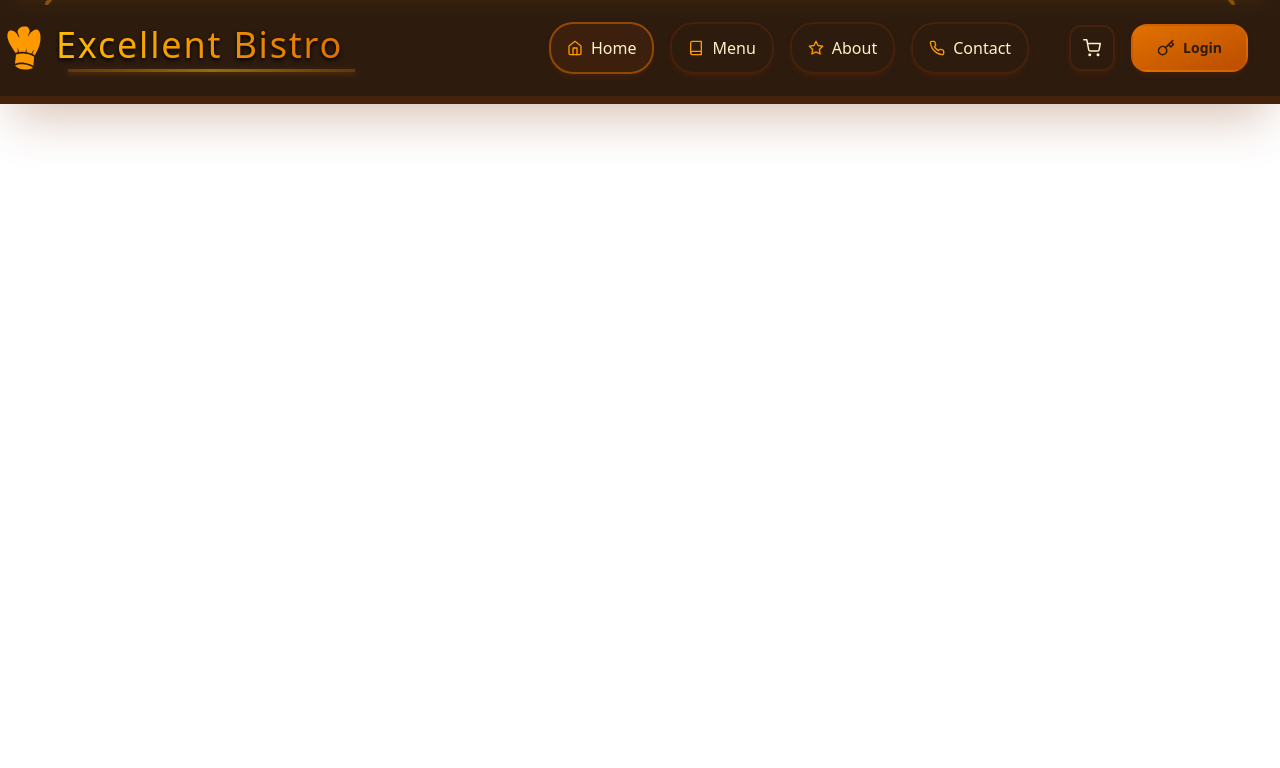
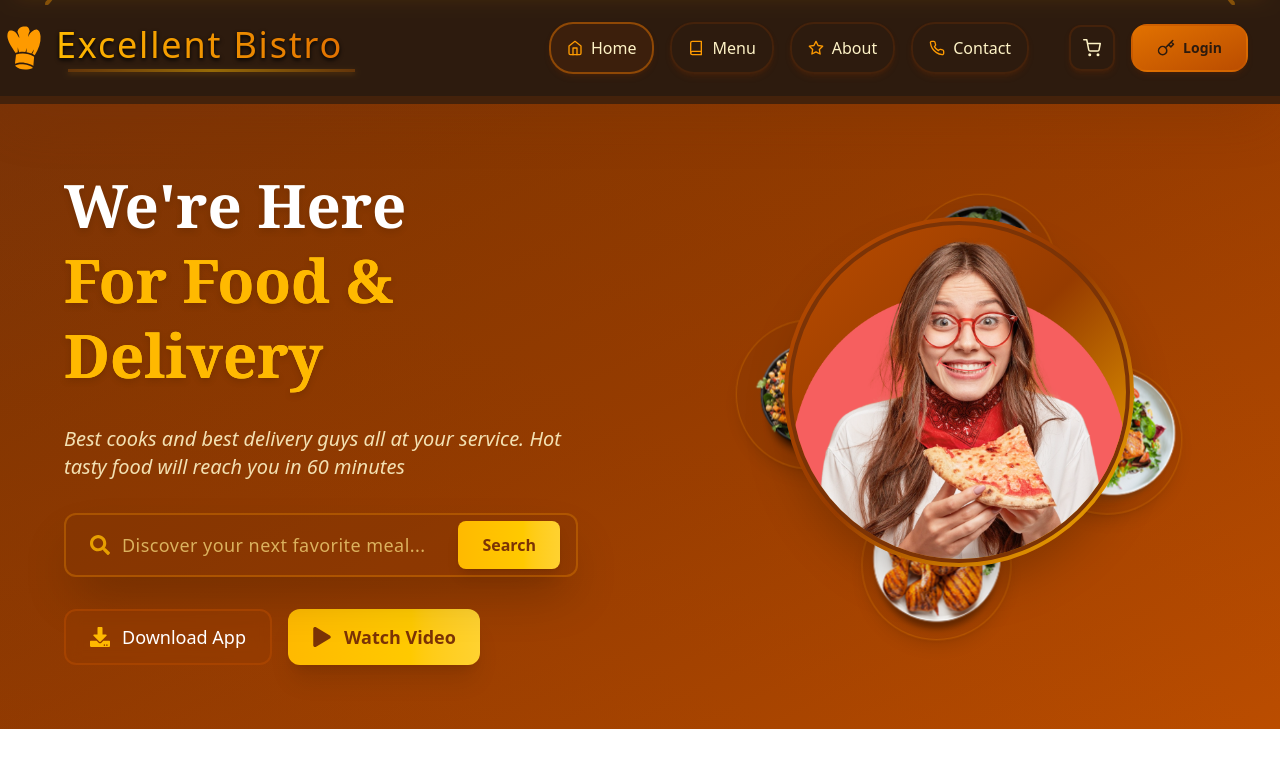
Before and after one commit to OgbonnaBlessed/excellent-bistro, a React (Vite) app in the folder frontend/: page / in a window 1280 px wide. Shown: the top 768 px of the page. Built offline with nearby package versions, Linux system fonts and the light colour scheme.

Commit message:
feat: add home page banner

```diff
--- /dev/null
+++ b/frontend/src/components/Banner/Banner.jsx
@@ -0,0 +1,129 @@
+import { useState } from 'react'
+import { FaDownload, FaPlay, FaSearch, FaTimes } from 'react-icons/fa'
+import { bannerAssets } from '../../assets/dummydata'
+
+const Banner = () => {
+    const [searchQuery, setSearchQuery] = useState('');
+    const [showVideo, setShowVideo] = useState(false);
+    const { bannerImage, orbitImages, video } = bannerAssets;
+
+    const handleSearch = (e) => {
+        e.preventDefault();
+        console.log('Searching for:', searchQuery);
+    }
+
+    return (
+        <div className="relative">
+            <div className="bg-gradient-to-br from-amber-900 via-amber-800 to-amber-700 text-white py-16 px-4 sm:px-4 relative overflow-hidden">
+                <div className="absolute inset-0 bg-gradient-to-r from-amber-900/20 to-amber-700/10" />
+
+                <div className="max-w-6xl mx-auto flex flex-col md:flex-row items-center gap-12 relative z-10">
+                    {/* LEFT CONTENT */}
+                    <div className="flex-1 space-y-8 relative md:pr-8 lg:pr-19 text-center md:text-left">
+                        <h1 className="text-4xl sm:text-4xl md:text-5xl lg:text-6xl font-bold leading-tight font-serif drop-shadow-md">
+                            We're Here <br />
+                            <span className="text-amber-400 bg-gradient-to-r from-amber-400 to-amber-300 bg-clip-text">
+                                For Food & Delivery
+                            </span>
+                        </h1>
+
+                        <p className="text-lg md:text-lg lg:text-xl font-playfair italic sm:text-xl text-amber-100 max-w-xl opacity-90 mx-auto md:mx-0">
+                            Best cooks and best delivery guys all at your service. Hot tasty food will reach you in 60 minutes
+                        </p>
+
+                        <form
+                            onSubmit={handleSearch}
+                            className="relative max-w-2xl mx-auto md:mx-0 group"
+                        >
+                            <div className="relative flex items-center bg-amber-900/30 rounded-xl border-2 border-amber-500/30 shadow-2xl hover:bg-amber-400/50 transition-all duration-300">
+                                <div className="pl-6 pr-3 py-4">
+                                    <FaSearch className="text-xl text-amber-400/80" />
+                                </div>
+                                <input
+                                    type="text"
+                                    value={searchQuery}
+                                    onChange={(e) => setSearchQuery(e.target.value)}
+                                    placeholder='Discover your next favorite meal...'
+                                    className='w-full py-4 pr-6 bg-transparent outline-none placeholder-amber-200/70 text-lg font-medium tracking-wide'
+                                />
+                                <button
+                                    type="submit"
+                                    className='mr-4 px-6 py-3 bg-gradient-to-r from-amber-400 to-amber-300 rounded-lg font-semibold text-amber-900 hover:from-amber-300 hover:to-amber-200 transition-all duration-300 shadow-lg hover:shadow-amber-300/20'
+                                >
+                                    Search
+                                </button>
+                            </div>
+                        </form>
+
+                        <div className='flex flex-wrap gap-4 justify-center md:justify-start mt-6'>
+                            <button className='group flex items-center gap-3 bg-amber-800/30 hover:bg-amber-800/50 px-6 py-3 rounded-xl transition-all duration-300 border-2 border-amber-700/50 hover:border-amber-400 backdrop-blur-sm'>
+                                <FaDownload className='text-xl text-amber-400 group-hover:animate-bounce' />
+                                <span className='text-lg'>Download App</span>
+                            </button>
+
+                            <button
+                                onClick={() => setShowVideo(true)}
+                                className='group flex items-center gap-3 bg-gradient-to-r from-amber-400 to-amber-300 hover:from-amber-300 hover:to-amber-200 px-6 py-3 rounded-xl transition-all duration-300 shadow-xl hover:shadow-amber-300/30'
+                            >
+                                <FaPlay className='text-xl text-amber-900' />
+                                <span className='text-lg text-amber-900 font-semibold'>Watch Video</span>
+                            </button>
+                        </div>
+                    </div>
+
+                    {/* RIGHT CONTAINER WITH ORBITAL IMAGES */}
+                    <div className="flex-1 relative group mt-8 md:mt-0 min-h-[300px] sm:min-h-[400px]">
+                        {/* MAIN IMG */}
+                        <div className='relative rounded-full p-1 bg-gradient-to-br from-amber-700 via-amber-800 to-amber-400 shadow-2xl z-20 w-[250px] xs:w-[300px] sm:w-[350px] h-[250px] xs:h-[300px] sm:h-[350px] mx-auto'>
+                            <img
+                                src={bannerImage}
+                                alt="Banner"
+                                className='rounded-full border-4 xs:border-8 border-amber-900 w-full h-full object-cover object-top'
+                            />
+                            <div className='absolute inset-0 rounded-full bg-gradient-b from-transparent to-amber-900/40 mix-blend-color'/>
+                        </div>
+
+                        {/* ORBITAL IMAGES */}
+                        {orbitImages.map((imgSrc, index) => (
+                            <div
+                                key={index}
+                                className={`absolute left-1/2 top-1/2 -translate-x-1/2 -translate-y-1/2 ${index === 0 ? 'orbit' : `orbit-delay-${index * 5}`} w-[80px] xs:w-[100px] sm:w-[150px] h-[80px] xs:h-[100px] sm:h-[150px]`}
+                            >
+                                {/* ORBITAL IMAGES */}
+                                <img
+                                    src={imgSrc}
+                                    alt={`Orbiting ${index + 1}`}
+                                    className='w-full h-full rounded-full border border-amber-500/30 shadow-lg bg-amber-900/20 p-1 object-cover'
+                                />
+                            </div>
+                        ))}
+                    </div>
+                </div>
+            </div>
+
+            {/* VIDEO MODAL */}
+            {showVideo && (
+                <div className='fixed inset-0 flex items-center justify-center z-50 bg-black/90 backdrop-blur-lg p-4'>
+                    <button
+                        onClick={() => setShowVideo(false)}
+                        className='absolute top-6 right-6 text-amber-400 hover:text-amber-300 text-3xl z-10 transition-all'
+                    >
+                        <FaTimes />
+                    </button>
+
+                    <div className='w-full max-w-4xl mx-auto'>
+                        <video
+                            controls
+                            autoPlay
+                            className='w-full aspect-video object-contain rounded-lg shadow-2xl'
+                        >
+                            <source src={video} type='video/mp4' />
+                        </video>
+                    </div>
+                </div>
+            )}
+        </div>
+    )
+}
+
+export default Banner
--- a/frontend/src/components/Navbar/Navbar.jsx
+++ b/frontend/src/components/Navbar/Navbar.jsx
@@ -1,4 +1,3 @@
-/* eslint-disable react-hooks/exhaustive-deps */
 import React, { useEffect, useState } from 'react'
 import { GiChefToque, GiForkKnifeSpoon } from "react-icons/gi";
 import { NavLink, useLocation, useNavigate } from 'react-router-dom';
--- a/frontend/src/index.css
+++ b/frontend/src/index.css
@@ -1 +1,26 @@
 @import "tailwindcss";
+
+.orbit {
+    animation: orbit 20s linear infinite;
+}
+
+.orbit-delay-5 {
+    animation: orbit 20s linear infinite -5s;
+}
+
+.orbit-delay-10 {
+    animation: orbit 20s linear infinite -10s;
+}
+
+.orbit-delay-15 {
+    animation: orbit 20s linear infinite -15s;
+}
+
+@keyframes orbit {
+    0% {
+        transform: rotate(0deg) translateX(150px) rotate(0deg);
+    }
+    100% {
+        transform: rotate(360deg) translateX(150px) rotate(-360deg)
+    }
+}
--- a/frontend/src/pages/Home.jsx
+++ b/frontend/src/pages/Home.jsx
@@ -1,10 +1,12 @@
 import React from 'react'
 import Navbar from '../components/Navbar/Navbar'
+import Banner from '../components/Banner/Banner'
 
 const Home = () => {
     return (
         <div>
             <Navbar />
+            <Banner />
         </div>
     )
 }
```
